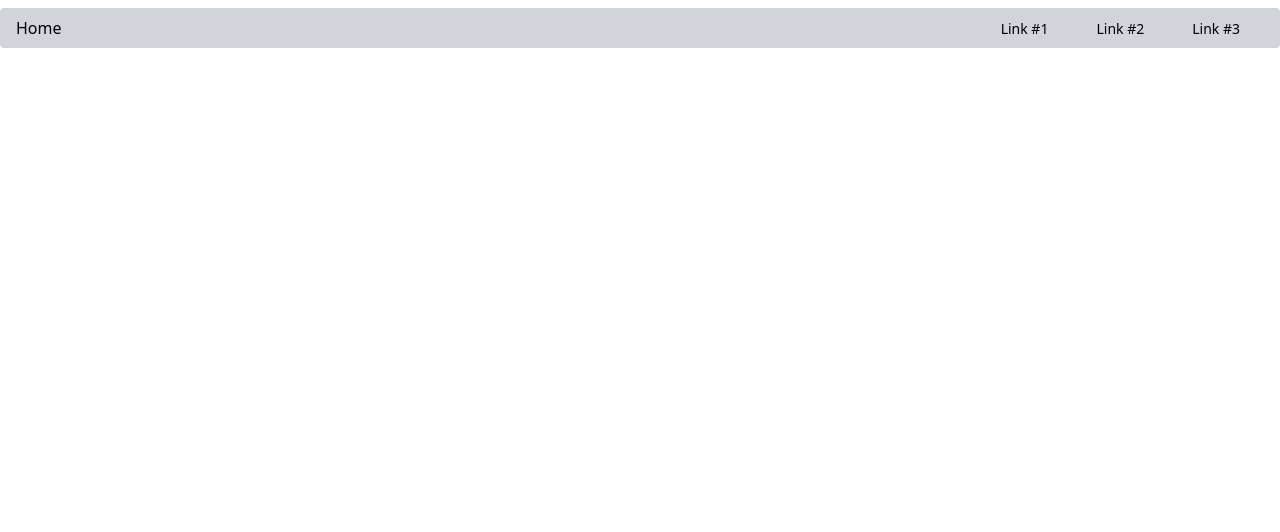
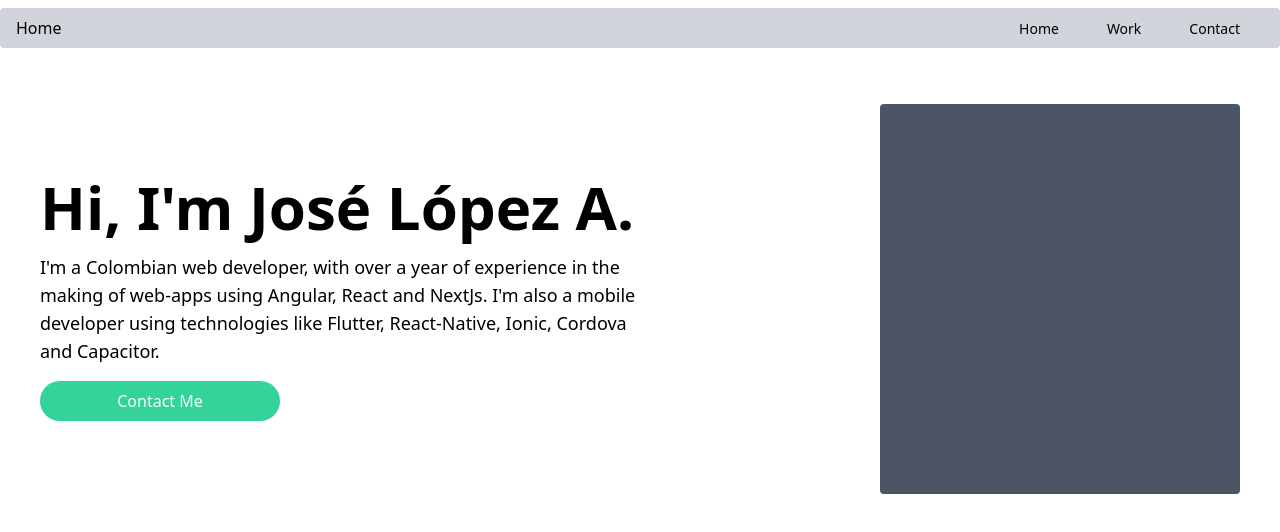
Before and after one commit to JoseLopez01/personal-website, a Next.js app: page / in a window 1280 px wide. Shown: the top 532 px of the page. Built offline with nearby package versions, Linux system fonts and the light colour scheme.

Commit message:
Hero finished

```diff
--- a/components/Header.js
+++ b/components/Header.js
@@ -1,28 +1,33 @@
+import Link from 'next/link';
+
 export default function Header() {
   return (
-    <nav className="max-h-10 h-10 bg-gray-300 rounded">
-      <div className="flex justify-between items-center h-full p-4">
+    <nav className="max-h-10 h-10 bg-gray-300 md:rounded">
+      <div className="flex justify-between items-center h-full px-4">
         <div>Home</div>
         <div className="hidden md:block">
           <div>
-            <a
-              className="transition duration-500 mx-3 px-3 py-2 rounded text-sm hover:bg-gray-400"
-              href="#"
+            <Link
+              href="/"
             >
-              Link #1
-            </a>
-            <a
-              className="transition duration-500 mx-3 px-3 py-2 rounded text-sm hover:bg-gray-400"
-              href="#"
+              <a className="transition duration-500 mx-3 px-3 py-2 rounded text-sm hover:bg-gray-400">
+                Home
+              </a>
+            </Link>
+            <Link
+              href="/work"
             >
-              Link #2
-            </a>
-            <a
-              className="transition duration-500 mx-3 px-3 py-2 rounded text-sm hover:bg-gray-400"
-              href="#"
+              <a className="transition duration-500 mx-3 px-3 py-2 rounded text-sm hover:bg-gray-400">
+                Work
+              </a>
+            </Link>
+            <Link
+              href="/"
             >
-              Link #3
-            </a>
+              <a className="transition duration-500 mx-3 px-3 py-2 rounded text-sm hover:bg-gray-400">
+                Contact
+              </a>
+            </Link>
           </div>
         </div>
       </div>
--- a/components/Hero.js
+++ b/components/Hero.js
@@ -1,7 +1,27 @@
 export default function Hero() {
   return (
-    <div className="py-2">
+    <div className="flex items-center p-10 md:h-3/5 md:my-4 md:rounded">
+      <div className="w-full md:w-1/2">
+        <div className="w-full mb-4">
+          <p className="text-4xl font-bold md:text-6xl">
+            Hi, I'm José López A.
+          </p>
+          <p className="text-lg mt-4">
+            I'm a Colombian web developer, with over a year of experience
+            in the making of web-apps using Angular, React and NextJs.
+            I'm also a mobile developer using technologies like Flutter, React-Native,
+            Ionic, Cordova and Capacitor.
+          </p>
+        </div>
+        <button className="bg-green-400 w-2/5 px-4 py-2 rounded-full text-white">
+          Contact Me
+        </button>
+      </div>
+      <div className="w-full md:w-1/2 h-full">
+        <div className="h-full ml-auto rounded w-3/5 p-4 bg-gray-600">
 
+        </div>
+      </div>
     </div>
   );
 }
--- a/pages/_app.js
+++ b/pages/_app.js
@@ -1,7 +1,23 @@
+import Head from 'next/head';
+
+import Header from '../components/Header';
+
 import "../styles/globals.css";
 
 function MyApp({ Component, pageProps }) {
-  return <Component {...pageProps} />;
+  return (
+    <div className="h-full">
+      <Head>
+        <title>Jose Lopez - Web Developer</title>
+        <meta name="description" content="Generated by create next app" />
+        <link rel="icon" href="/favicon.ico" />
+      </Head>
+      <main role="main" className="container mx-auto font-sans md:py-2 h-full">
+        <Header />
+        <Component {...pageProps} />
+      </main>
+    </div>
+  );
 }
 
 export default MyApp;
--- a/pages/index.js
+++ b/pages/index.js
@@ -1,19 +1,7 @@
-import Head from 'next/head';
-import Header from '../components/Header';
 import Hero from '../components/Hero';
 
 export default function Home() {
   return (
-    <div>
-      <Head>
-        <title>Jose Lopez - Web Developer</title>
-        <meta name="description" content="Generated by create next app" />
-        <link rel="icon" href="/favicon.ico" />
-      </Head>
-      <main role="main" className="container mx-auto font-sans py-2">
-        <Header />
-        <Hero />
-      </main>
-    </div>
+    <Hero />
   );
 }
--- /dev/null
+++ b/pages/work/index.js
@@ -0,0 +1,14 @@
+export default function Work() {
+  return (
+    <div className="p-10">
+      <div className="w-full">
+        <p className="text-lg text-center font-bold text-gray-500">
+          Portfolio
+        </p>
+      </div>
+      <div className="w-full bg-gray-500 mt-10 h-10 rounded">
+
+      </div>
+    </div>
+  );
+}
--- a/styles/globals.css
+++ b/styles/globals.css
@@ -8,6 +8,12 @@ body {
   margin: 0;
   font-family: -apple-system, BlinkMacSystemFont, Segoe UI, Roboto, Oxygen,
     Ubuntu, Cantarell, Fira Sans, Droid Sans, Helvetica Neue, sans-serif;
+
+  height: 100vh;
+}
+
+#__next {
+  height: 100vh;
 }
 
 a {
```
Also changed, not shown: public/images/profile.jpg (added), 1 other file (tests, documents, lock files or other folders).
